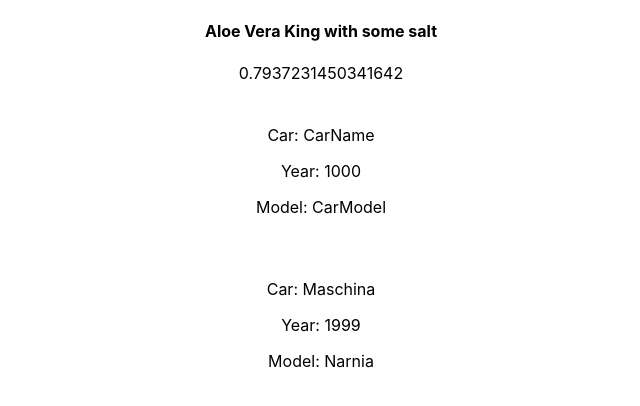
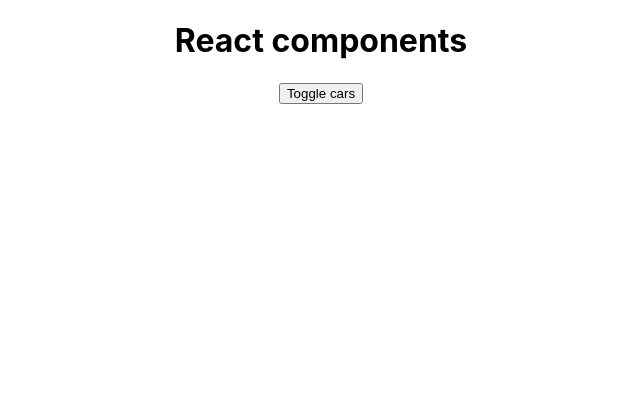
Before and after one commit to coolqwebs/test-app, a React (Create React App) app: page / in a window 1280 px wide. Shown: the top 406 px of the page, without its empty margins (319-959 px from the left). Built offline with nearby package versions, Linux system fonts and the light colour scheme.

Commit message:
finished 3 block

```diff
--- a/src/App.js
+++ b/src/App.js
@@ -1,12 +1,87 @@
+import React, { Component } from "react";
 import "./App.css";
+import Car from "./Car/Car";
 
-function App() {
-    return (
-        <div className="App">
-            <h4>Aloe Vera King with some salt</h4>
-            <p>{Math.random()}</p>
-        </div>
-    );
+class App extends Component {
+    state = {
+        cars: [
+            { name: "Ford", year: 2018 },
+            { name: "Audi", year: 2016 },
+            { name: "Mazda", year: 2010 },
+        ],
+        pageTitle: "React components",
+        showCars: false,
+    };
+
+    onChangeName(name, index) {
+        const car = this.state.cars[index];
+        car.name = name;
+        const cars = [...this.state.cars];
+        cars[index] = car;
+        this.setState({
+            cars,
+        });
+    }
+    toggleCarsHandler = () => {
+        this.setState({
+            showCars: !this.state.showCars,
+        });
+    };
+    deleteHandler(index) {
+        const cars = this.state.cars.concat();
+        cars.splice(index, 1);
+
+        this.setState({
+            cars,
+        });
+    }
+
+    render() {
+        const divStyle = {
+            textAlign: "center",
+        };
+
+        // const cars = this.state.cars;
+        let cars = null;
+
+        if (this.state.showCars) {
+            cars = this.state.cars.map((car, index) => {
+                return (
+                    <Car
+                        key={index}
+                        name={car.name}
+                        year={car.year}
+                        onDelete={this.deleteHandler.bind(this, index)}
+                        onChangeName={(event) => {
+                            this.onChangeName(event.target.value, index);
+                        }}
+                    />
+                );
+            });
+        }
+        return (
+            <div style={divStyle}>
+                <h1>{this.state.pageTitle}</h1>
+
+                <button onClick={this.toggleCarsHandler}>Toggle cars</button>
+                {cars}
+                {/* {this.state.showCars
+                    ? this.state.cars.map((car, index) => {
+                          return (
+                              <Car
+                                  key={index}
+                                  name={car.name}
+                                  year={car.year}
+                                  onChangeTitle={() => {
+                                      this.changeTitleHandler(car.name);
+                                  }}
+                              />
+                          );
+                      })
+                    : null} */}
+            </div>
+        );
+    }
 }
 
 export default App;
--- a/src/Car/Car.js
+++ b/src/Car/Car.js
@@ -2,9 +2,11 @@ import React from "react";
 
 function Car(props) {
     const divStyle = {
+        display: "block",
         textAlign: "center",
         padding: "10px",
-        margin: "10px",
+        marginBottom: "10px",
+        border: "1px solid #ccc",
     };
 
     return (
@@ -12,6 +14,12 @@ function Car(props) {
             <p>Car: {props.name}</p>
             <p>Year: {props.year}</p>
             <p>Model: {props.model}</p>
+            <input
+                type="text"
+                onChange={props.onChangeName}
+                value={props.name}
+            />
+            <button onClick={props.onDelete}>Delete</button>
         </div>
     );
 }
--- a/src/index.js
+++ b/src/index.js
@@ -2,13 +2,10 @@ import React from "react";
 import ReactDOM from "react-dom";
 import "./index.css";
 import App from "./App";
-import Car from "./Car/Car";
 
 ReactDOM.render(
     <React.StrictMode>
         <App />
-        <Car name="CarName" year={1000} model={"CarModel"} />
-        <Car name={"Maschina"} year={1999} model={"Narnia"} />
     </React.StrictMode>,
     document.getElementById("root")
 );
```
Also changed, not shown: public/index.html (+1 -10 lines).
